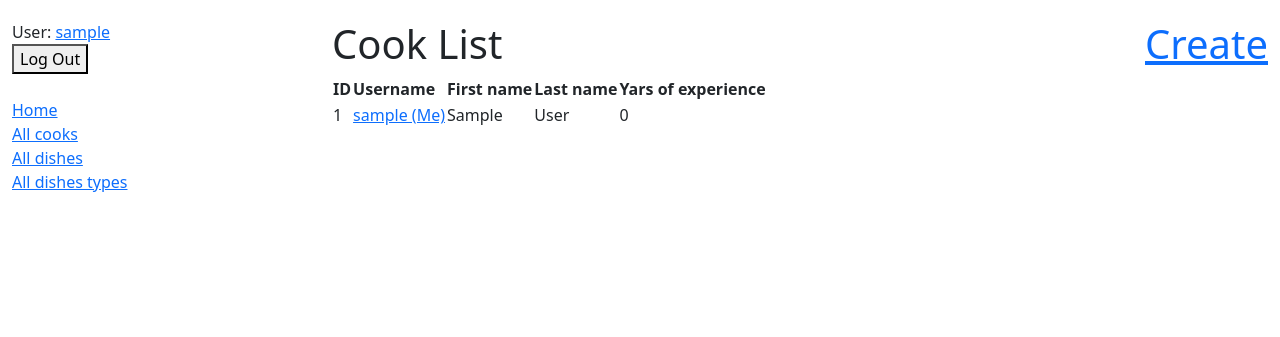
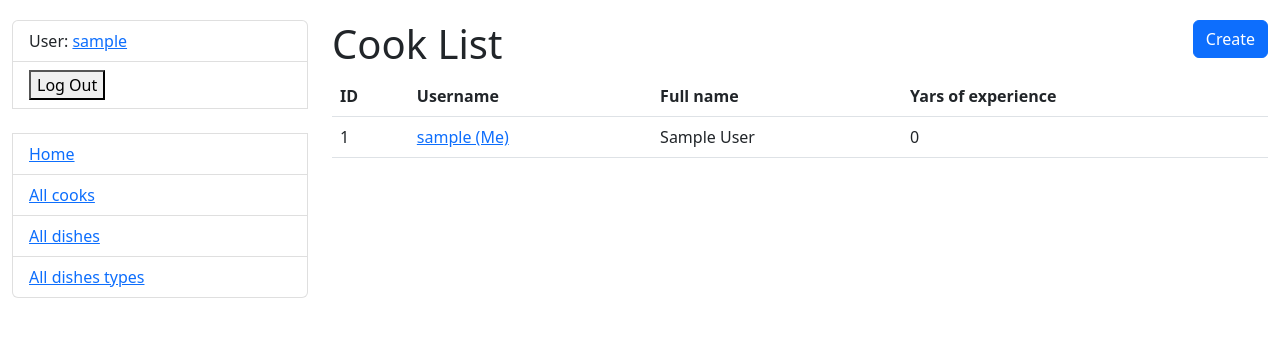
Before and after one commit to lylakivan/restaurant-kitchen-service, a Django app: page /cooks/ in a window 1280 px wide. Shown: the top 337 px of the page. Run offline with Django 5.2, Linux system fonts and the light colour scheme; the visitor is signed in with stand-in values (Sample User, id 1); data comes from the database, SQL or seed files in the repository; some libraries are stand-ins or nearby versions.

Commit message:
update interface of our site

```diff
--- a/kitchen/views.py
+++ b/kitchen/views.py
@@ -126,7 +126,6 @@ class CookCreateView(LoginRequiredMixin, generic.CreateView):
 
 class CookUpdateView(LoginRequiredMixin, generic.UpdateView):
     model = get_user_model()
-    # fields = ["first_name", "last_name", "years_of_experience",]
     form_class = CookUpdateForm
 
     success_url = reverse_lazy("kitchen:cook-list")
--- a/static/CSS/style.css
+++ b/static/CSS/style.css
@@ -7,3 +7,8 @@ body {
     padding: 0;
     list-style: none;
 }
+
+.link-to-page {
+    float: right;
+    margin: 0 2px 0 2px;
+}
--- a/templates/includes/sidebar.html
+++ b/templates/includes/sidebar.html
@@ -1,4 +1,4 @@
-<ul class="sidebar-nav">
+<ul class="sidebar-nav list-group">
   {% if user.is_authenticated %}
     <li class="list-group-item">User: <a href="{{ user.get_absolute_url }}">{{ user.get_username }}</a></li>
     <li class="list-group-item">
@@ -13,16 +13,16 @@
 
   <br>
 
-  <li>
+  <li class="list-group-item">
     <a href="{% url 'kitchen:index' %}">Home</a>
   </li>
-  <li>
+  <li class="list-group-item">
     <a href="{% url 'kitchen:cook-list' %}">All cooks</a>
   </li>
-  <li>
+  <li class="list-group-item">
     <a href="{% url 'kitchen:dish-list' %}">All dishes</a>
   </li>
-  <li>
+  <li class="list-group-item">
     <a href="{% url 'kitchen:dish_type-list' %}">All dishes types</a>
   </li>
 </ul>
--- a/templates/kitchen/cook_list.html
+++ b/templates/kitchen/cook_list.html
@@ -3,29 +3,23 @@
 
 
 {% block content %}
-  <h1>Cook List<a style="float: right" href="{% url 'kitchen:cook-create' %}">Create</a></h1>
+  <h1>Cook List<a class="btn btn-primary" style="float: right" href="{% url 'kitchen:cook-create' %}">Create</a></h1>
   {% if cook_list %}
-    <table>
-      <thead>
+    <table class="table">
       <tr>
         <th>ID</th>
         <th>Username</th>
-        <th>First name</th>
-        <th>Last name</th>
+        <th>Full name</th>
         <th>Yars of experience</th>
       </tr>
-      </thead>
-      <tbody>
       {% for cook in cook_list %}
         <tr>
           <td>{{ cook.id }}</td>
           <td><a href="{% url 'kitchen:cook-detail' pk=cook.id %}">{{ cook.username }} {% if user == cook %} (Me){% endif %}</a></td>
-          <td>{{ cook.first_name }}</td>
-          <td>{{ cook.last_name }}</td>
+          <td>{{ cook.first_name }} {{ cook.last_name }}</td>
           <td>{{ cook.years_of_experience }}</td>
         </tr>
       {% endfor %}
-      </tbody>
     </table>
   {% endif %}
 {% endblock %}
--- a/templates/kitchen/dish_detail.html
+++ b/templates/kitchen/dish_detail.html
@@ -1,8 +1,9 @@
 {% extends "base.html" %}
 
 {% block content %}
-<h1>Dish name: {{dish.name}}<a href="{% url 'kitchen:dish-update' pk=dish.id %}" style="margin-left: 50px;">Edit</a>
-  <a href="{% url 'kitchen:dish-delete' pk=dish.id %}" style="margin-left: 10px;">Delete</a>
+<h1>Dish name: {{dish.name}}
+  <a class="btn btn-danger link-to-page" href="{% url 'kitchen:dish-delete' pk=dish.id %}" style="margin-left: 10px;">Delete</a>
+  <a class="btn btn-primary" href="{% url 'kitchen:dish-update' pk=dish.id %}" style="margin-left: 50px;">Edit</a>
 </h1>
   <p><strong>Price: </strong>{{ dish.price }}</p>
   <p><strong>Dish Type: </strong>{{ dish.dish_type }}</p>
--- a/templates/kitchen/dish_type_list.html
+++ b/templates/kitchen/dish_type_list.html
@@ -2,7 +2,7 @@
 {% load crispy_forms_filters %}
 
 {% block content %}
-  <h1>Dish Type List<a style="float: right" href="{% url 'kitchen:dish_type-create' %}">Create</a></h1>
+  <h1>Dish Type List<a class="btn btn-primary" style="float: right" href="{% url 'kitchen:dish_type-create' %}">Create</a></h1>
 
   {% if dish_type_list %}
     <table class="table">
```
Also changed, not shown: templates/kitchen/dish_list.html (+20 -5 lines).
